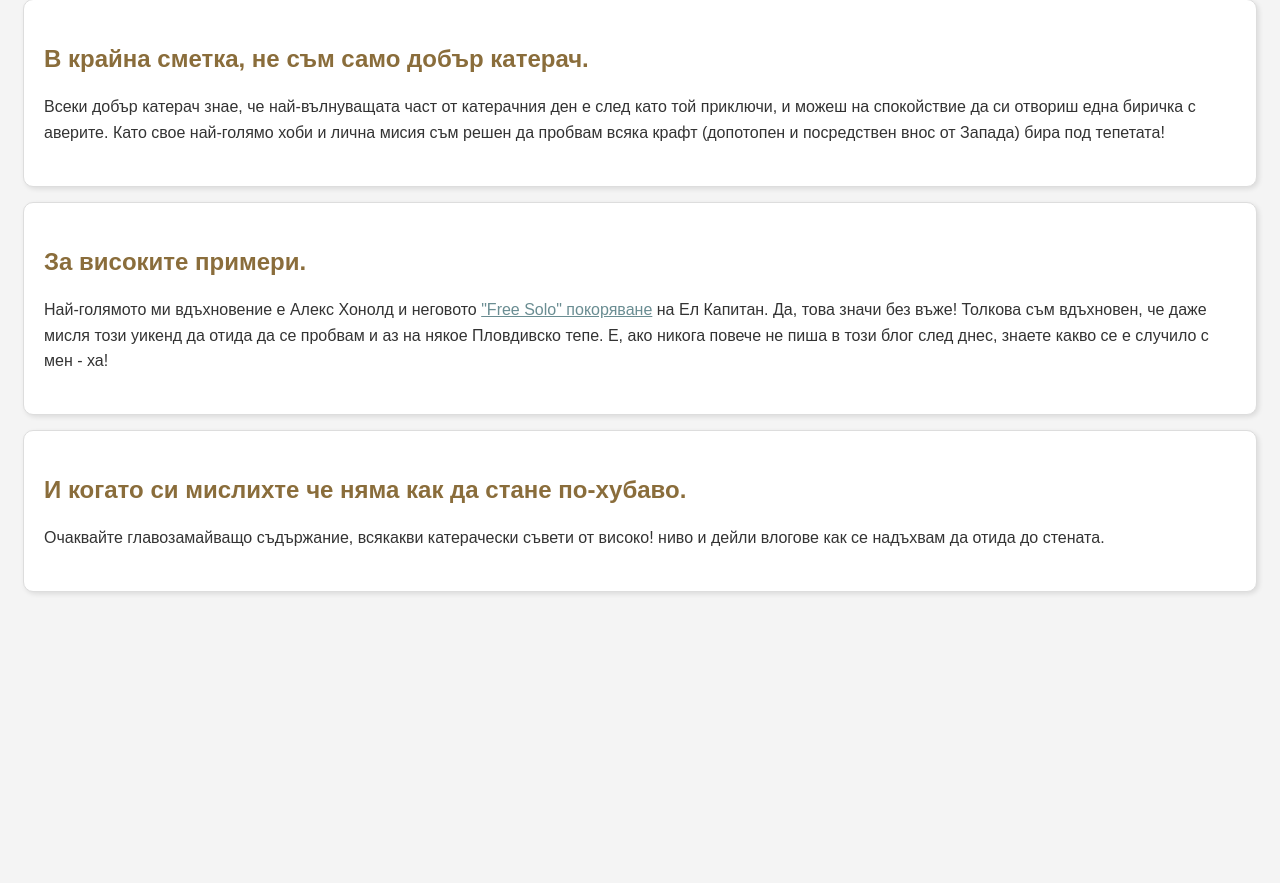
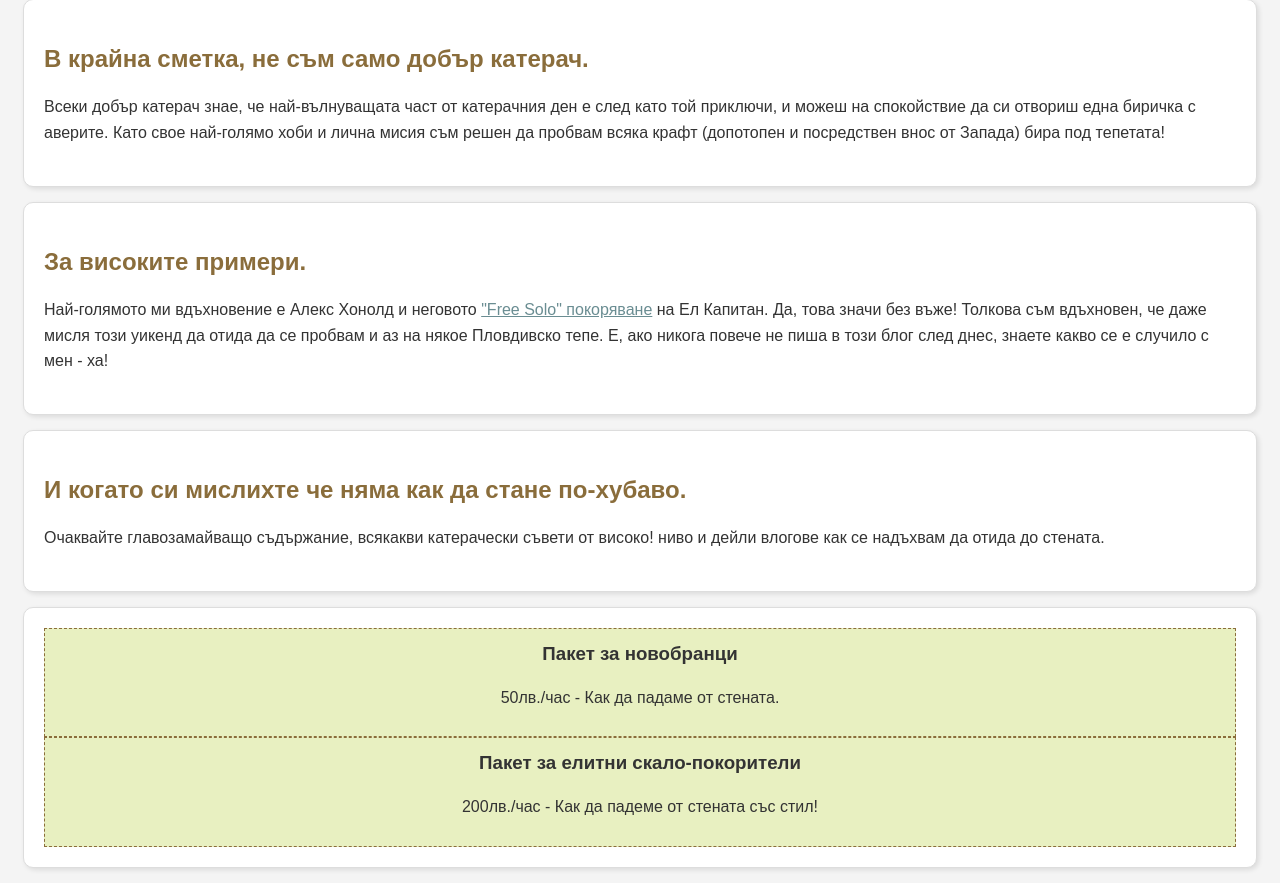
Before and after one commit to Marin-Praskov/stu2101321101, a plain HTML site: page index.html in a window 1280 px wide. Shown: the part 402-1285 px from the top of the page. Before the commit the page ends 1009 px from the top, so only its background shows below. Drawn offline with Linux system fonts and the light colour scheme.

Commit message:
Update index.html to add pricing section

```diff
--- a/index.html
+++ b/index.html
@@ -42,6 +42,17 @@
         a {
             color: #6a8d92;
         }
+        .pricing {
+            background-color: #e8f0c1;
+            border: 1px dashed #8a6d3b;
+            padding: 10px;
+            text-align: center;
+        }
+
+        .pricing h3 {
+            margin: 0;
+        }
+
     </style>
 </head>
 <body>
@@ -65,6 +76,16 @@
         <h2 class="title">И когато си мислихте че няма как да стане по-хубаво.</h2>
         <p class="content">Очаквайте главозамайващо съдържание, всякакви катерачески съвети от високо! ниво и дейли влогове как се надъхвам да отида до стената.</p>
     </section>
+    <section id="pricing">
+        <div class="pricing">
+            <h3>Пакет за новобранци</h3>
+            <p>50лв./час - Как да падаме от стената.</p>
+        </div>
+        <div class="pricing">
+            <h3>Пакет за елитни скало-покорители</h3>
+            <p>200лв./час - Как да падеме от стената със стил!</p>
+        </div>
+
 
 
 </body>
```
